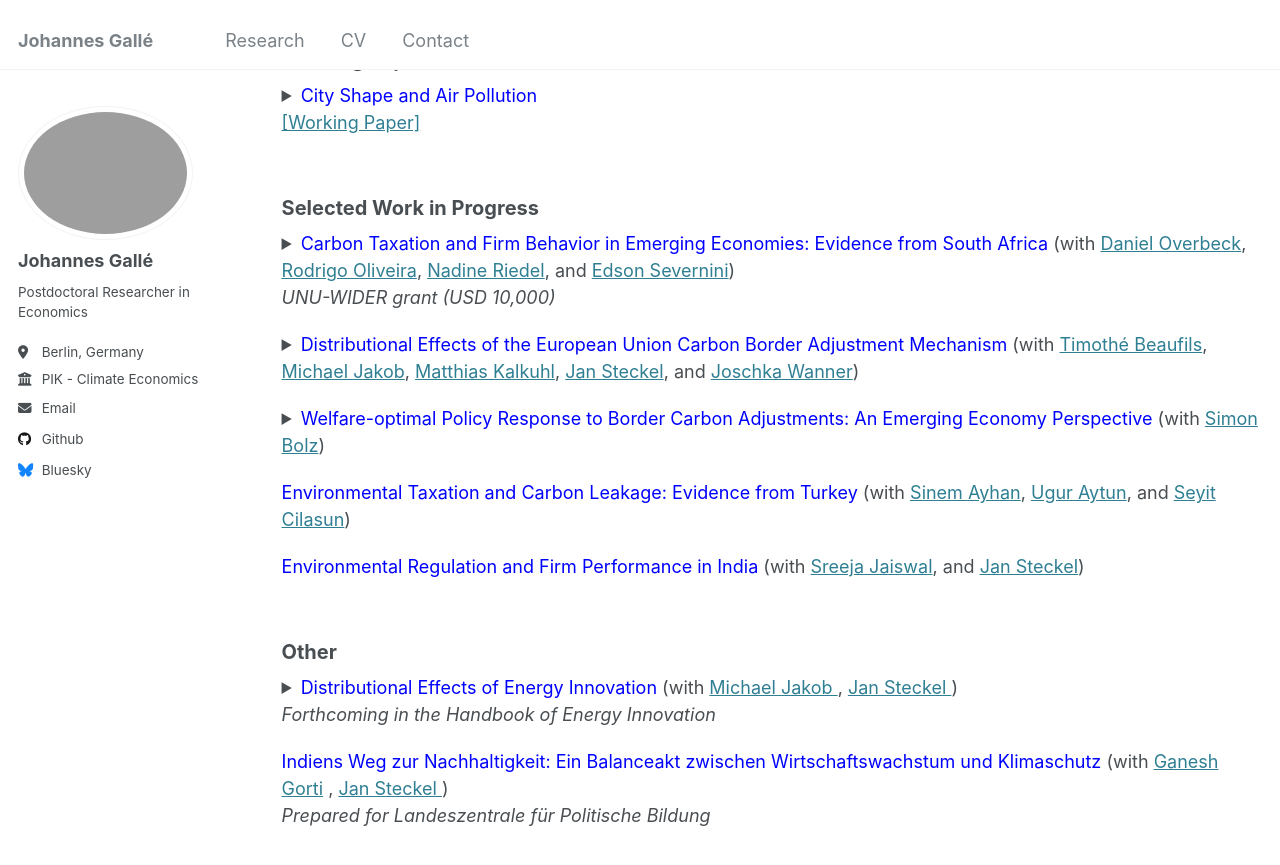
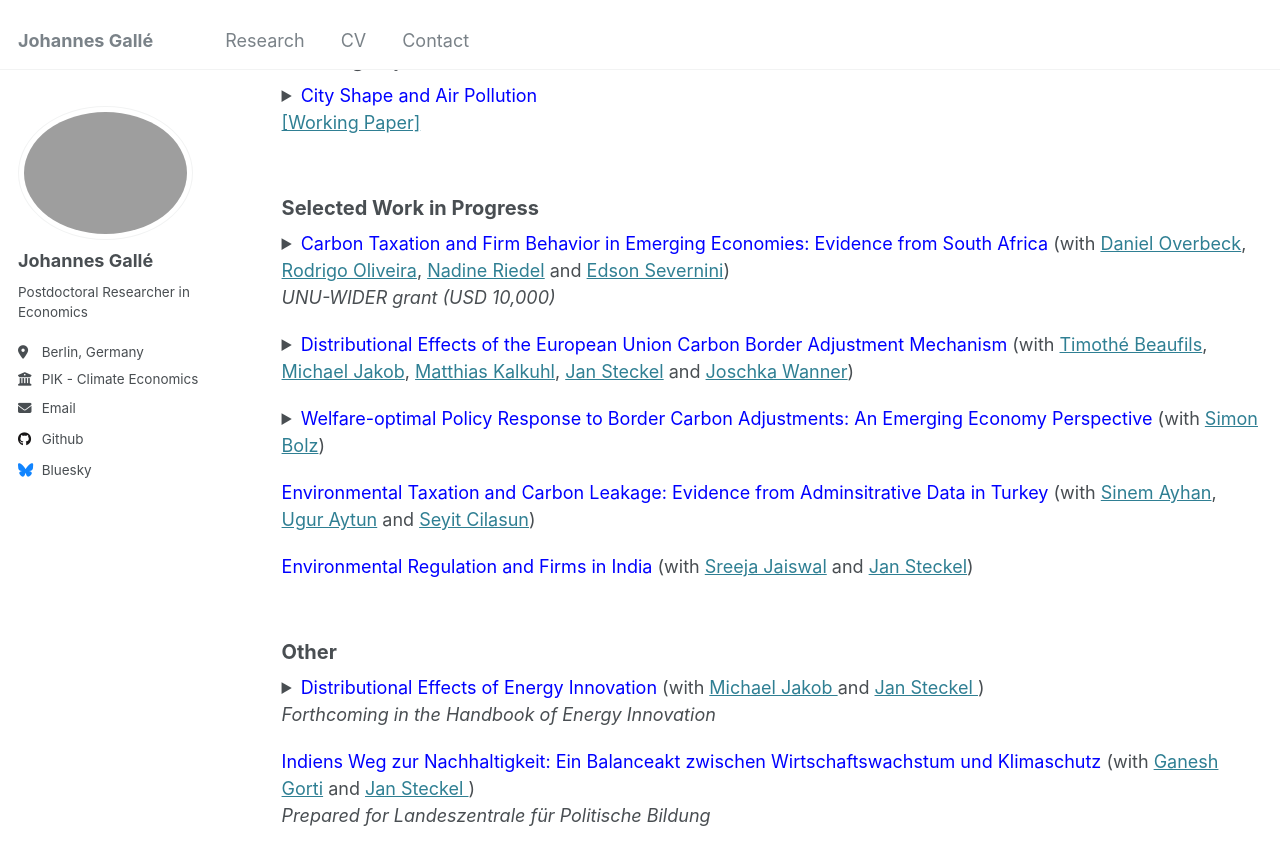
Before and after one commit to johannesgalle/johannesgalle.github.io, a Jekyll site: the page built from _pages/research.html, in a window 1280 px wide and 900 px high, scrolled down 456 px. Shown: the top 865 px of the window. Built offline with Jekyll 4.4.1, drawn with Linux system fonts in a browser that asks for light colours.

Commit message:
Update research.html

```diff
--- a/_pages/research.html
+++ b/_pages/research.html
@@ -9,7 +9,7 @@ author_profile: true
 <!--Publication -->
 <details>
   <summary markdown="span"><font color="blue">Place-based policies, structural change and female labor: Evidence from India's Special Economic Zones</font>
-  (with <a href="https://danieloverbeck.github.io/" target="_blank"> Daniel Overbeck </a> ,  <a href="https://sites.google.com/view/riedeleconomics/welcome" target="_blank">Nadine Riedel</a> and <a href="https://sites.google.com/site/tobiasseideluni/home-1" target="_blank">Tobias Seidel</a>) <br />
+  (with <a href="https://danieloverbeck.github.io/" target="_blank"> Daniel Overbeck </a>,  <a href="https://sites.google.com/view/riedeleconomics/welcome" target="_blank">Nadine Riedel</a> and <a href="https://sites.google.com/site/tobiasseideluni/home-1" target="_blank">Tobias Seidel</a>) <br />
   <i>Journal of Public Economics, 2024</i> </summary>
 
 <p style="font-size: 16px;">This paper quantifies the local economic impact of Special Economic Zones (SEZs) that were established in India between 2005-2013. Based on a novel data set that combines
@@ -76,7 +76,7 @@ different industry denominations.</p>
     <span style="color: blue;">Carbon Taxation and Firm Behavior in Emerging Economies: Evidence from South Africa</span>
     (with <a href="https://danieloverbeck.github.io/" target="_blank">Daniel Overbeck</a>,
     <a href="https://sites.google.com/view/rodrigo-c-oliveira" target="_blank">Rodrigo Oliveira</a>,
-    <a href="https://sites.google.com/view/riedeleconomics/welcome" target="_blank">Nadine Riedel</a>, and
+    <a href="https://sites.google.com/view/riedeleconomics/welcome" target="_blank">Nadine Riedel</a> and
     <a href="https://sites.google.com/site/ersevernini/" target="_blank">Edson Severnini</a>) <br />
     <i>UNU-WIDER grant (USD 10,000)</i>
   </summary>
@@ -102,7 +102,7 @@ different industry denominations.</p>
     (with <a href="https://www.pik-potsdam.de/members/beaufils" target="_blank">Timothé Beaufils</a>,
     <a href="https://www.ct-economics.net/en/about"target="_blank">Michael Jakob</a>,
     <a href="https://www.pik-potsdam.de/members/mkalkuhl" target="_blank">Matthias Kalkuhl</a>,
-    <a href="https://www.mcc-berlin.net/en/about/team/steckel-jan.html" target="_blank">Jan Steckel</a>, and
+    <a href="https://www.mcc-berlin.net/en/about/team/steckel-jan.html" target="_blank">Jan Steckel</a> and
     <a href="http://joschkawanner.de/" target="_blank">Joschka Wanner</a>) <br />
   </summary>
 
@@ -137,16 +137,16 @@ limiting the incentive to raise domestic carbon price in the least developed cou
 <div style="height: 20px;"></div>
 
   <summary markdown="span">
-    <font color="blue">Environmental Taxation and Carbon Leakage: Evidence from Turkey</font>
+    <font color="blue">Environmental Taxation and Carbon Leakage: Evidence from Adminsitrative Data in Turkey</font>
      (with <a href="https://sinemayhan.wordpress.com/about-me/" target="_blank">Sinem Ayhan</a>,
-    <a href="https://uguraytun.github.io/uguraytun/" target="_blank">Ugur Aytun</a>, and
+    <a href="https://uguraytun.github.io/uguraytun/" target="_blank">Ugur Aytun</a> and
     <a href="https://avesis.tedu.edu.tr/seyit.cilasun" target="_blank">Seyit Cilasun</a>) <br />
   </summary>
 <div style="height: 20px;"></div>
 
   <summary markdown="span">
-    <font color="blue">Environmental Regulation and Firm Performance in India</font>
-     (with <a href="https://www.pik-potsdam.de/members/sreejaja/homepage" target="_blank">Sreeja Jaiswal</a>, and
+    <font color="blue">Environmental Regulation and Firms in India</font>
+     (with <a href="https://www.pik-potsdam.de/members/sreejaja/homepage" target="_blank">Sreeja Jaiswal</a> and
     <a href="https://www.mcc-berlin.net/en/about/team/steckel-jan.html"target="_blank">Jan Steckel</a>) <br />
   </summary>
 <div style="height: 20px;"></div>
@@ -157,7 +157,7 @@ limiting the incentive to raise domestic carbon price in the least developed cou
 <details>
   <summary markdown="span">
     <font color="blue">Distributional Effects of Energy Innovation</font>
-    (with <a href="https://www.ct-economics.net/en/about"target="_blank"> Michael Jakob </a> , <a href="https://www.mcc-berlin.net/en/about/team/steckel-jan.html" target="_blank"> Jan Steckel </a>) <br />
+    (with <a href="https://www.ct-economics.net/en/about"target="_blank"> Michael Jakob </a> and <a href="https://www.mcc-berlin.net/en/about/team/steckel-jan.html" target="_blank"> Jan Steckel </a>) <br />
     <i>Forthcoming in the Handbook of Energy Innovation</i>
   </summary>
 
@@ -180,6 +180,6 @@ assets would be distributed.
 
   <summary markdown="span">
     <font color="blue">Indiens Weg zur Nachhaltigkeit: Ein Balanceakt zwischen Wirtschaftswachstum und Klimaschutz</font>
-    (with <a href="https://ganeshgorti.github.io/"target="_blank"> Ganesh Gorti</a> , <a href="https://www.mcc-berlin.net/en/about/team/steckel-jan.html" target="_blank"> Jan Steckel </a>) <br />
+    (with <a href="https://ganeshgorti.github.io/"target="_blank"> Ganesh Gorti</a> and <a href="https://www.mcc-berlin.net/en/about/team/steckel-jan.html" target="_blank"> Jan Steckel </a>) <br />
     <i>Prepared for Landeszentrale für Politische Bildung</i>
   </summary>
```
